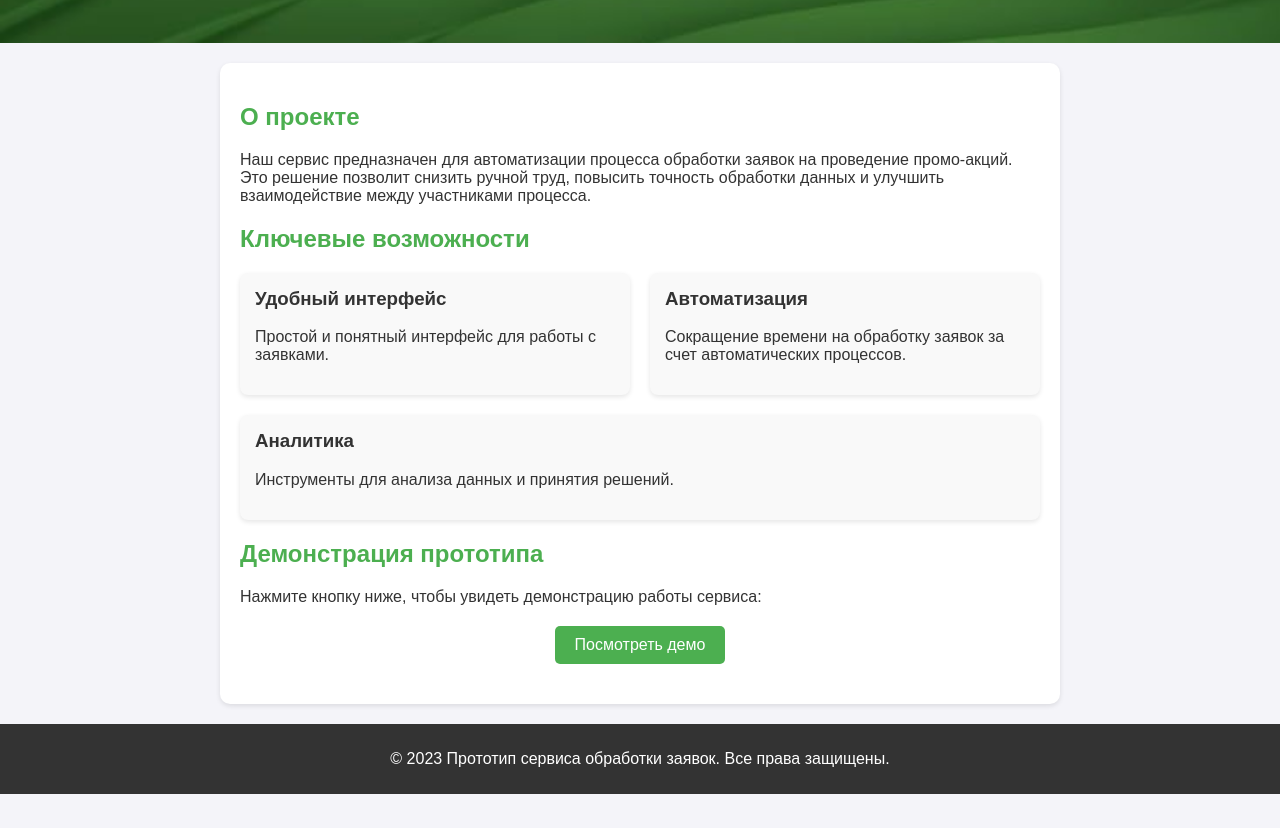
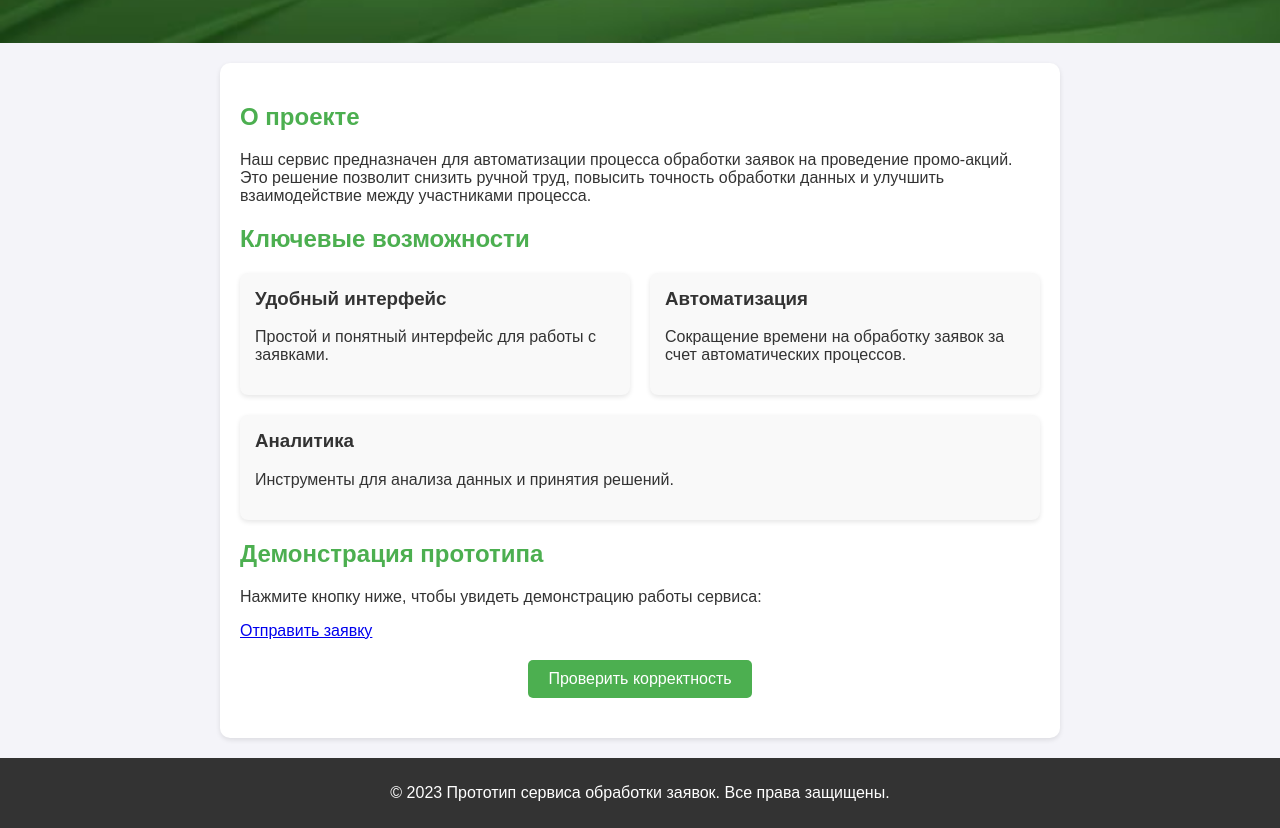
Before and after one commit to FuturumHumanitatis/web, a plain HTML site: page index.html in a window 1280 px wide. Shown: the part 154-982 px from the top of the page. Before the commit the page ends 948 px from the top, so only its background shows below. Drawn offline with Linux system fonts and the light colour scheme.

Commit message:
Update index.html

```diff
--- a/index.html
+++ b/index.html
@@ -122,7 +122,8 @@
     <section>
       <h2>Демонстрация прототипа</h2>
       <p>Нажмите кнопку ниже, чтобы увидеть демонстрацию работы сервиса:</p>
-      <button onclick="showDemo()">Посмотреть демо</button>
+      <a href='form.html'>Отправить заявку</a>
+      <button onclick="showDemo()">Проверить корректность</button>
     </section>
 
     <section id="demo" style="display:none;">
@@ -146,7 +147,7 @@
       // Простая симуляция обработки заявки
       setTimeout(() => {
         output.textContent = "Заявка успешно обработана! Статус: Одобрено.";
-      }, 2000);
+      }, 4000);
     }
   </script>
 </body>
```
